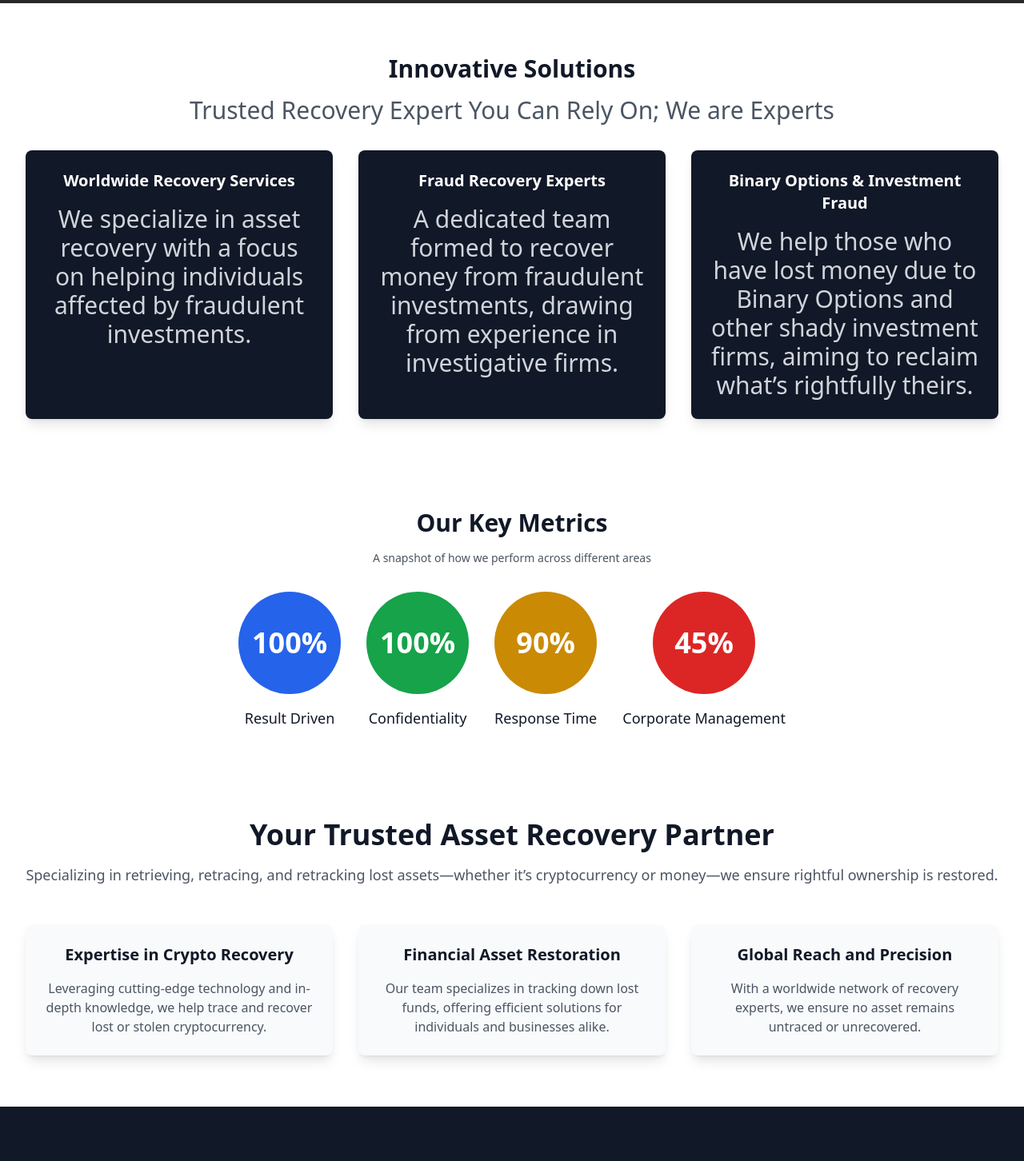
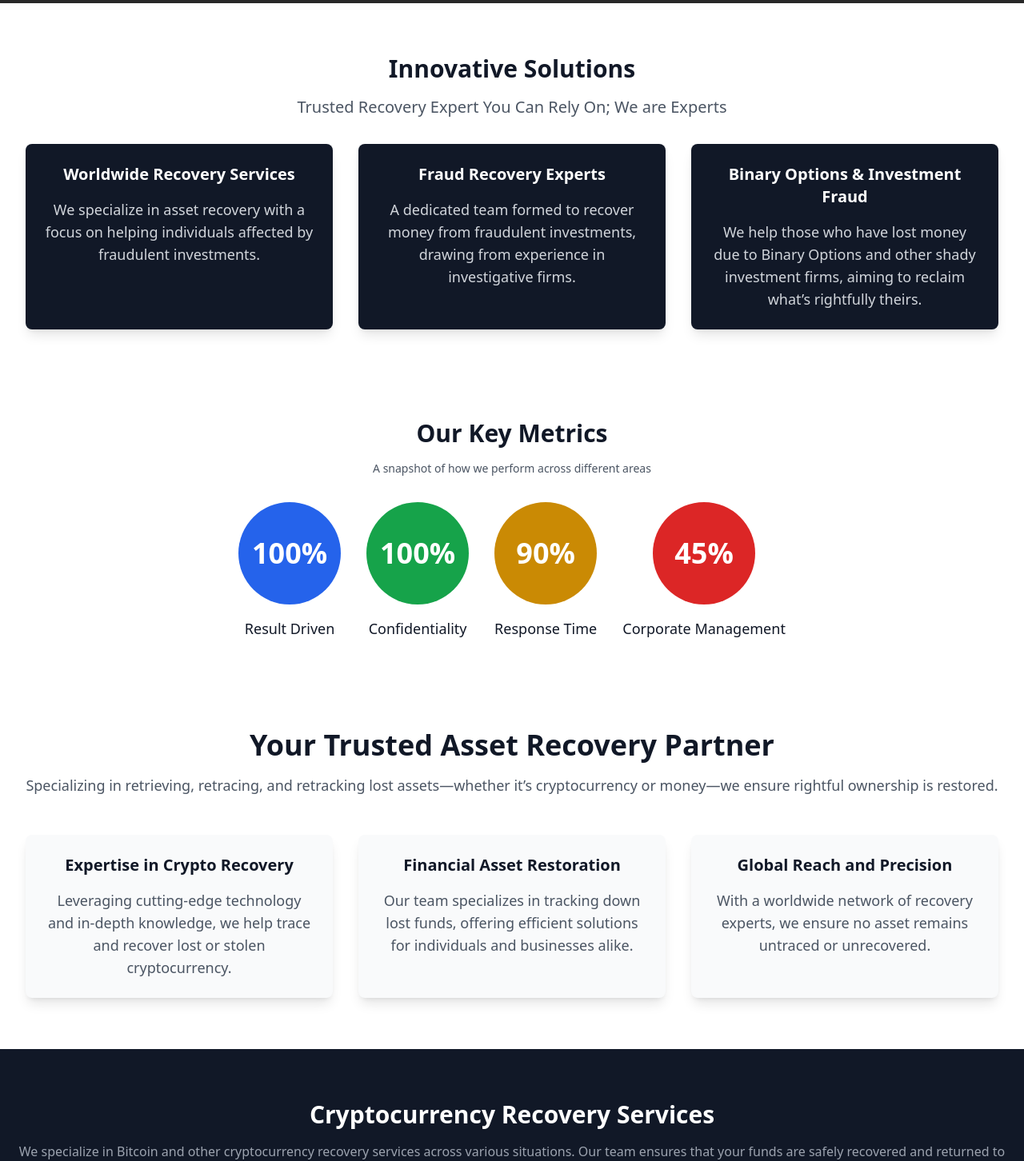
Before and after one commit to Iydeejames/crypto-retrak-agency, a React (Vite) app: page / in a window 1280 px wide. Shown: the part 760-2212 px from the top of the page at 80% size. Built offline with nearby package versions, Linux system fonts and the light colour scheme; grey boxes are pictures that could not be loaded.

Commit message:
Update Landingpage.jsx

```diff
--- a/src/pages/Landingpage.jsx
+++ b/src/pages/Landingpage.jsx
@@ -84,7 +84,7 @@
       <section className="py-16 bg-white">
   <div className="max-w-7xl mx-auto text-center px-4 sm:px-6 lg:px-8">
     <h2 className="text-2xl sm:text-3xl font-bold text-gray-900">Innovative Solutions</h2>
-    <p className="text-xs sm:text-3xl mt-4 text-gray-600">
+    <p className="text-xs sm:text-xl mt-4 text-gray-600">
       Trusted Recovery Expert You Can Rely On; We are Experts
     </p>
     <div className="mt-8 grid grid-cols-1 sm:grid-cols-2 lg:grid-cols-3 gap-8">
@@ -165,7 +165,7 @@
         <h3 className="text-xl font-semibold text-gray-900">
           Expertise in Crypto Recovery
         </h3>
-        <p className="mt-4 text-gray-600">
+        <p className="mt-4 text-xs sm:text-lg text-gray-600">
           Leveraging cutting-edge technology and in-depth knowledge, we help trace and recover lost or stolen cryptocurrency.
         </p>
       </div>
@@ -173,7 +173,7 @@
         <h3 className="text-xl font-semibold text-gray-900">
           Financial Asset Restoration
         </h3>
-        <p className="mt-4 text-gray-600">
+        <p className="mt-4 text-xs sm:text-lg text-gray-600">
           Our team specializes in tracking down lost funds, offering efficient solutions for individuals and businesses alike.
         </p>
       </div>
@@ -181,7 +181,7 @@
         <h3 className="text-xl font-semibold text-gray-900">
           Global Reach and Precision
         </h3>
-        <p className="mt-4 text-gray-600">
+        <p className="mt-4 text-xs sm:text-lg text-gray-600">
           With a worldwide network of recovery experts, we ensure no asset remains untraced or unrecovered.
         </p>
       </div>
@@ -383,7 +383,7 @@
 const FeatureCard = ({ title, description }) => (
   <div className="bg-gray-900 p-6 rounded-lg shadow-lg">
     <h3 className="text-xl font-semibold text-white">{title}</h3>
-    <p className="mt-4 text-xs sm:text-3xl text-gray-300">{description}</p>
+    <p className="mt-4 text-xs sm:text-lg text-gray-300">{description}</p>
   </div>
 );
 
```
